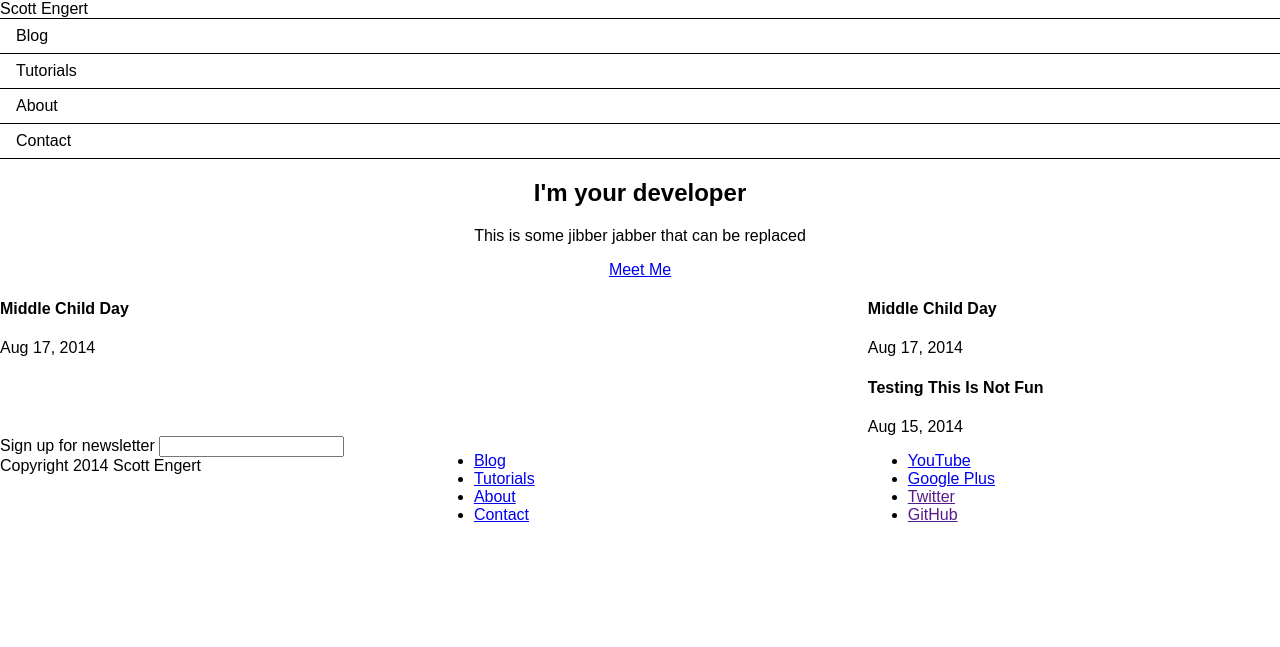
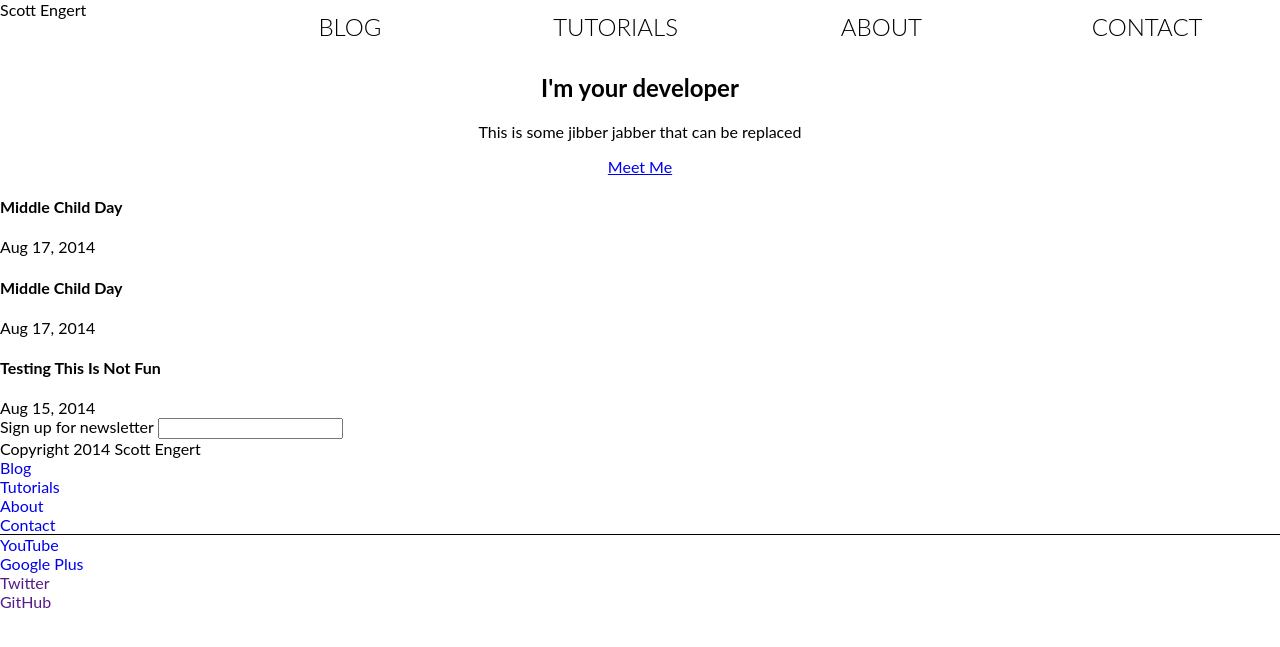
Before and after one commit to sengertwd/scott-engert, a Jekyll site: the page built from index.html, in a window 1280 px wide. Shown: the top 647 px of the page. Built offline with Jekyll 4.4.1, drawn with Linux system fonts in a browser that asks for light colours.

Commit message:
Updates around the site

```diff
--- a/_includes/footer.html
+++ b/_includes/footer.html
@@ -4,7 +4,7 @@
     <input id="newsEmail" type="email">
     <div class="copyright"><span>Copyright {{ site.time | date: '%Y' }} Scott Engert</span></div>
   </section>
-  <section>
+  <section class="footer-nav">
     <nav>
       <ul>
         <li><a href="/blog">Blog</a></li>
--- a/_scss/modules/_recent-posts.scss
+++ b/_scss/modules/_recent-posts.scss
@@ -2,11 +2,11 @@
   @include container;
 
   .featured-posts {
-    @include span(8 of 12);
+    // @include span(8 of 12);
   }
 
   .recent-posts {
-    @include span(4 of 12);
-    @include last;
+    // @include span(4 of 12);
+    // @include last;
   }
 }
--- a/_scss/partials/_default.scss
+++ b/_scss/partials/_default.scss
@@ -1,3 +1,3 @@
 %body {
-  font-family: sans-serif;
+  font-family: "Lato", sans-serif;
 }
--- a/_scss/partials/_reset.scss
+++ b/_scss/partials/_reset.scss
@@ -1,4 +1,8 @@
 // The Basic Resets for the site
+
+* {
+  box-sizing: border-box;
+}
 
 %body {
   margin: 0;
--- a/css/main.css
+++ b/css/main.css
@@ -16,6 +16,10 @@
 /*--------------------*\
   1. Resets
 \*--------------------*/
+* {
+  box-sizing: border-box;
+}
+
 body {
   margin: 0;
   padding: 0;
@@ -49,7 +53,7 @@ body {
   unicode-range: U+0000-00FF, U+0131, U+0152-0153, U+02C6, U+02DA, U+02DC, U+2000-206F, U+2074, U+20AC, U+2212, U+2215, U+E0FF, U+EFFD, U+F000;
 }
 body {
-  font-family: sans-serif;
+  font-family: "Lato", sans-serif;
 }
 
 code {
@@ -59,26 +63,54 @@ code {
 header.main-header {
   width: 100%;
 }
+header.main-header div.logo {
+  width: 15.25424%;
+  float: left;
+  margin-right: 1.69492%;
+}
+header.main-header nav {
+  width: 83.05085%;
+  float: left;
+  margin-right: 1.69492%;
+  float: right;
+  margin-right: 0;
+  font-family: "Lato";
+  font-size: 1.5rem;
+  font-weight: 300;
+  text-transform: uppercase;
+}
 header.main-header ul {
+  display: -webkit-box;
+  display: -webkit-flex;
+  display: -ms-flexbox;
+  display: flex;
   list-style-type: none;
   margin: 0;
   padding: 0;
 }
+header.main-header li {
+  -webkit-box-flex: 1;
+  -webkit-flex: 1;
+      -ms-flex: 1;
+          flex: 1;
+  display: inline-block;
+  text-align: center;
+}
 header.main-header a {
+  color: #000;
   display: inline-block;
+  padding: .5em 1em;
+  text-decoration: none;
+  -webkit-transition-duration: 0.2s;
+          transition-duration: 0.2s;
+  -webkit-transition-property: background-color;
+          transition-property: background-color;
+  -webkit-transition-timing-function: ease-out;
+          transition-timing-function: ease-out;
   width: 100%;
-  text-decoration: none;
-  color: #000;
-  padding: .5em 1em;
 }
 header.main-header a:hover {
   background-color: rgba(0, 0, 0, 0.2);
-}
-header.main-header li {
-  border-bottom: 1px solid #000;
-}
-header.main-header li:first-of-type {
-  border-top: 1px solid #000;
 }
 
 .hero-main-module {
@@ -95,25 +127,18 @@ header.main-header li:first-of-type {
   display: block;
   clear: both;
 }
-.contain-home-posts .featured-posts {
-  width: 66.10169%;
-  float: left;
-  margin-right: 1.69492%;
+
+footer ul {
+  list-style-type: none;
+  margin: 0;
+  padding: 0;
 }
-.contain-home-posts .recent-posts {
-  width: 32.20339%;
-  float: left;
-  margin-right: 1.69492%;
-  float: right;
-  margin-right: 0;
+footer ul a {
+  text-decoration: none;
 }
-
-footer section {
-  width: 32.20339%;
-  float: left;
-  margin-right: 1.69492%;
+footer .footer-nav {
+  border-bottom: 1px solid #000;
 }
-footer section:last-of-type {
-  float: right;
-  margin-right: 0;
+footer .footer-nav:last-of-type {
+  border-bottom: none;
 }
```
Also changed, not shown: _scss/modules/_footer.scss (+19 -2 lines), _scss/modules/_header.scss (+26 -9 lines), gruntfile.js (+7 -6 lines).
